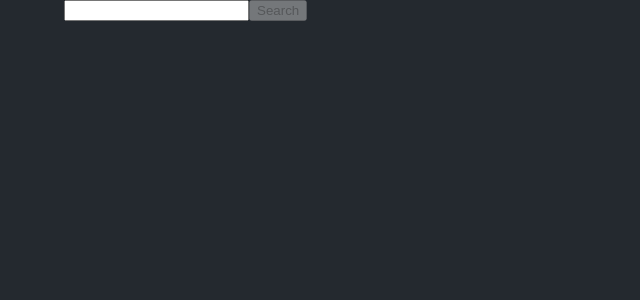
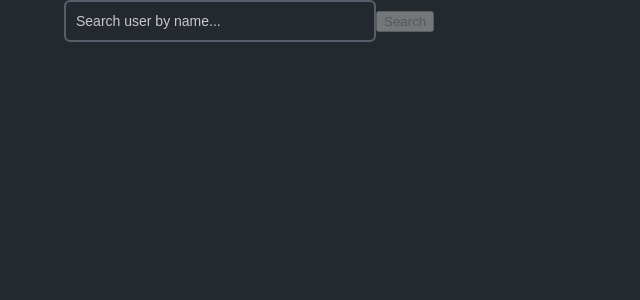
Before and after one commit to aynurajafarova/react-redux-autocomplete-search-bar, a React (Create React App) app: page / in a window 1280 px wide. Shown: the top 300 px of the page, without its empty margins (0-640 px from the left). Built offline with nearby package versions, Linux system fonts and the light colour scheme; no server answers.

Commit message:
feat(input): create Input component

```diff
--- a/src/client/apps/users/components/SearchUserForm/SearchUserForm.jsx
+++ b/src/client/apps/users/components/SearchUserForm/SearchUserForm.jsx
@@ -6,6 +6,7 @@ import {
   hideSearchedUsersList,
   fetchSingleUser,
 } from "../../../../shared/redux/actions/usersAction";
+import Input from "../../../../shared/components/Input/Input";
 
 const SearchUserForm = ({ userName, setUserName, setShowUserInfoCard }) => {
   const dispatch = useDispatch();
@@ -27,7 +28,12 @@ const SearchUserForm = ({ userName, setUserName, setShowUserInfoCard }) => {
 
   return (
     <form onSubmit={onSubmit}>
-      <input type="text" value={userName} onChange={handleUserName} />
+      <Input
+        type="text"
+        placeholder="Search user by name..."
+        value={userName}
+        onChange={handleUserName}
+      />
       <button disabled={!userName} type="submit">
         Search
       </button>
--- /dev/null
+++ b/src/client/shared/components/Input/Input.css
@@ -0,0 +1,14 @@
+.search-input {
+  min-height: 38px;
+  width: 25%;
+  padding: 0px 10px;
+  border-radius: 6px;
+  outline: none;
+  border: 2px solid #57606a;
+  background-color: inherit;
+  font-size: 14px;
+}
+.search-input:focus,
+.search-input::placeholder {
+  color: #c8c9cb;
+}
--- /dev/null
+++ b/src/client/shared/components/Input/Input.jsx
@@ -0,0 +1,14 @@
+import React from "react";
+
+import "./Input.css";
+
+const Input = ({ type, value, onChange, placeholder }) => {
+  return (
+    <input
+      className="search-input"
+      {...{ type, value, onChange, placeholder }}
+    />
+  );
+};
+
+export default Input;
```
